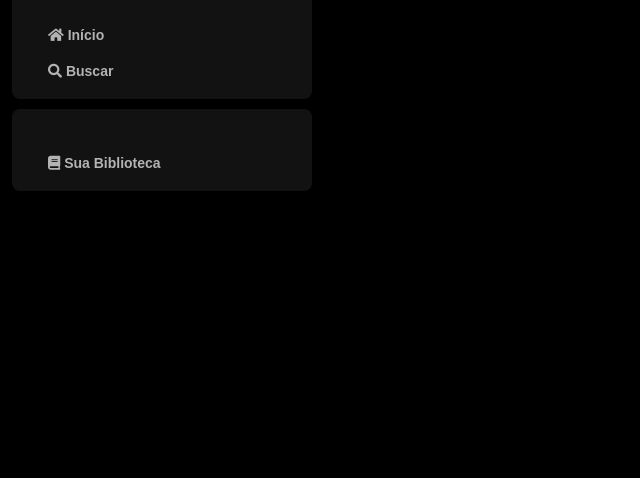
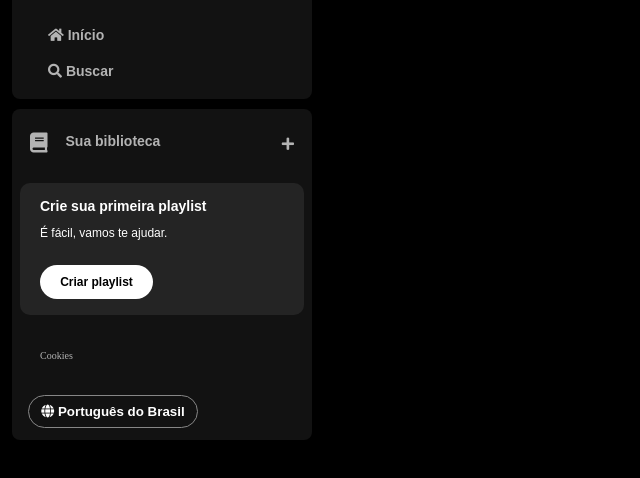
Before and after one commit to jseraphim/spotify-imersao-alura, a plain HTML site: page index.html in a window 1280 px wide. Shown: the part 74-552 px from the top of the page, without its empty margins (0-640 px from the left). Drawn offline with Linux system fonts and the light colour scheme.

Commit message:
Segunda aula

```diff
--- a/index.html
+++ b/index.html
@@ -17,7 +17,7 @@
                 <img src="./assets/icons/logo-spotify.png" alt="Logo Spotify">
             </a>
             </div>
-            <div>
+
                 <ul>
                     <li>
                         <a href="">
@@ -30,21 +30,37 @@
                         <span>Buscar</span>
                     </a></li>
                 </ul>
+
+        </nav>
+
+            <div class="library">
+                <div class="library_content">
+                    <button class="library_button">
+                        <span class="fa fas fa-book"></span>
+                        <span>Sua biblioteca</span>
+                    </button>
+                    <span class="fa fa-plus"></span>
+                </div>
+                <section class="section-playlist">
+                    <div class="section-playlist_content">
+                        <span class="text title">Crie sua primeira playlist</span>
+                        <span class="text subtitle">É fácil, vamos te ajudar.</span>
+                        <button class="section-playlist_button">
+                            <span>Criar playlist</span>
+                        </button>
+                    </div>
+                </section>
+                <div class="cookies">
+                    <a href="">Cookies</a>
+                </div>
+                <div class="languages">
+                    <button class="languages_button">
+                        <span class="fa fa-globe"></span>
+                        <span>Português do Brasil</span>
+                    </button>
+                </div>
             </div>
-        </nav>
-        <nav class="sua_biblioteca">
-            <div>
-                <ul>
-                    <li>
-                        <a href="">
-                            <span class="fa fa-book"></span>
-                            <span>Sua Biblioteca</span>
-                        </a>
-                    </li>
 
-                </ul>
-            </div>
-        </nav>
     </div>
 </body>
 </html>
--- a/styles.css
+++ b/styles.css
@@ -50,3 +50,130 @@ body {
   border-radius: 8px;
   padding: 16px 0 0 16px;
 }
+
+.library {
+  background-color: #121212;
+  border-radius: 8px;
+  display: flex;
+  justify-content: space-between;
+  flex-direction: column;
+  padding: 4px 8px;
+  color: #b3b3b3;
+  font-weight: 600;
+  font-size: 14px;
+  margin-top: 10px;
+}
+
+.library .library_content {
+  display: flex;
+  justify-content: space-between;
+}
+
+.library .library_button {
+  display: flex;
+  margin-right: 10px;
+  color: #b3b3b3;
+  background-color: transparent;
+  border: 0px;
+  font-size: 14px;
+  font-weight: 700;
+  font-family: "DM Sans", sans-serif;
+  text-align: center;
+  text-decoration: none;
+  text-transform: none;
+  padding: 20px 10px;
+}
+
+.library .library_button .fa {
+  font-size: 20px;
+  margin-right: 10px;
+  font-weight: 300;
+  padding-right: 8px;
+}
+
+.library .library_content .fa-plus {
+  margin: 24px 10px;
+}
+
+.section-playlist {
+  display: flex;
+  align-items: flex-start;
+  justify-content: space-between;
+  gap: 20px;
+  background-color: #242424;
+  color: #b3b3b3;
+  font-weight: 600;
+  font-size: 14px;
+  margin: 8px 0px;
+  padding: 16px 20px;
+  border-radius: 10px;
+}
+
+.section-playlist .section-playlist_content {
+  display: flex;
+  flex-direction: column;
+
+}
+
+.section-playlist_content .text {
+  padding-bottom: 14px;
+  color: #fff;
+  font-family: "DM Sans", sans-serif;
+}
+
+.section-playlist_content .title {
+  font-weight: 700;
+
+}
+
+.section-playlist_content .subtitle {
+  font-weight: 500;
+  font-size: 12px;
+}
+
+.section-playlist_content .section-playlist_button {
+  display: flex;
+  justify-content: center;
+  background-color: #fff;
+  color: #000;
+  border-radius: 20px;
+  font-size: 12px;
+  font-weight: 700;
+  font-family: "DM Sans", sans-serif;
+  text-decoration: none;
+  text-transform: none;
+  padding: 10px;
+  margin-top: 12px;
+  border: 0px;
+  width: 113px;
+}
+
+.library .cookies {
+  margin: 25px 20px;
+
+}
+
+.library .cookies a {
+  color: #b3b3b3;
+  font-weight: 500;
+  font-size: 10px;
+  text-decoration: none;
+
+}
+
+.library .cookies a:hover {
+  text-decoration: underline;
+}
+
+.languages .languages_button{
+  align-items: center;
+  background-color: transparent;
+  border: 1px solid #878787;
+  border-radius: 20px;
+  color: #fff;
+  font-weight: bold;
+  cursor: pointer;
+  width: 170px;
+  margin: 8px;
+  padding: 8px;
+}
```
